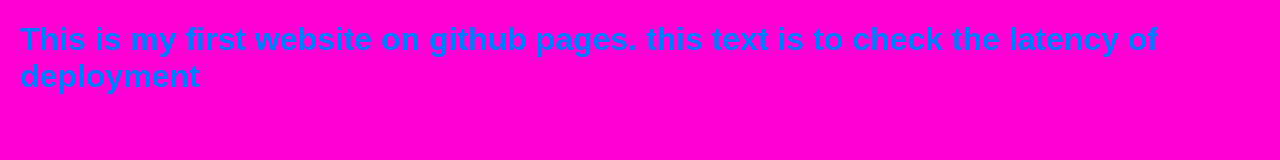
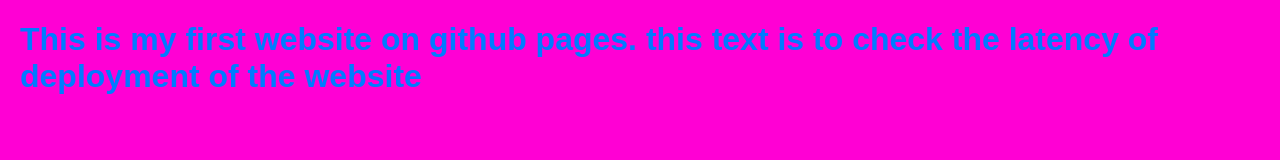
Before and after one commit to K-K-Yadav/webpagehosting, a plain HTML site: page index.html in a window 1280 px wide. Drawn offline with Linux system fonts and the light colour scheme.

Commit message:
Update index.html

```diff
--- a/index.html
+++ b/index.html
@@ -4,6 +4,6 @@
   <link rel="stylesheet" href="styles.css">
 </head>
 <body>
-<h1>This is my first website on github pages. this text is to check the latency of deployment</h1>
+<h1>This is my first website on github pages. this text is to check the latency of deployment of the website</h1>
 </body>
 </html>
```
